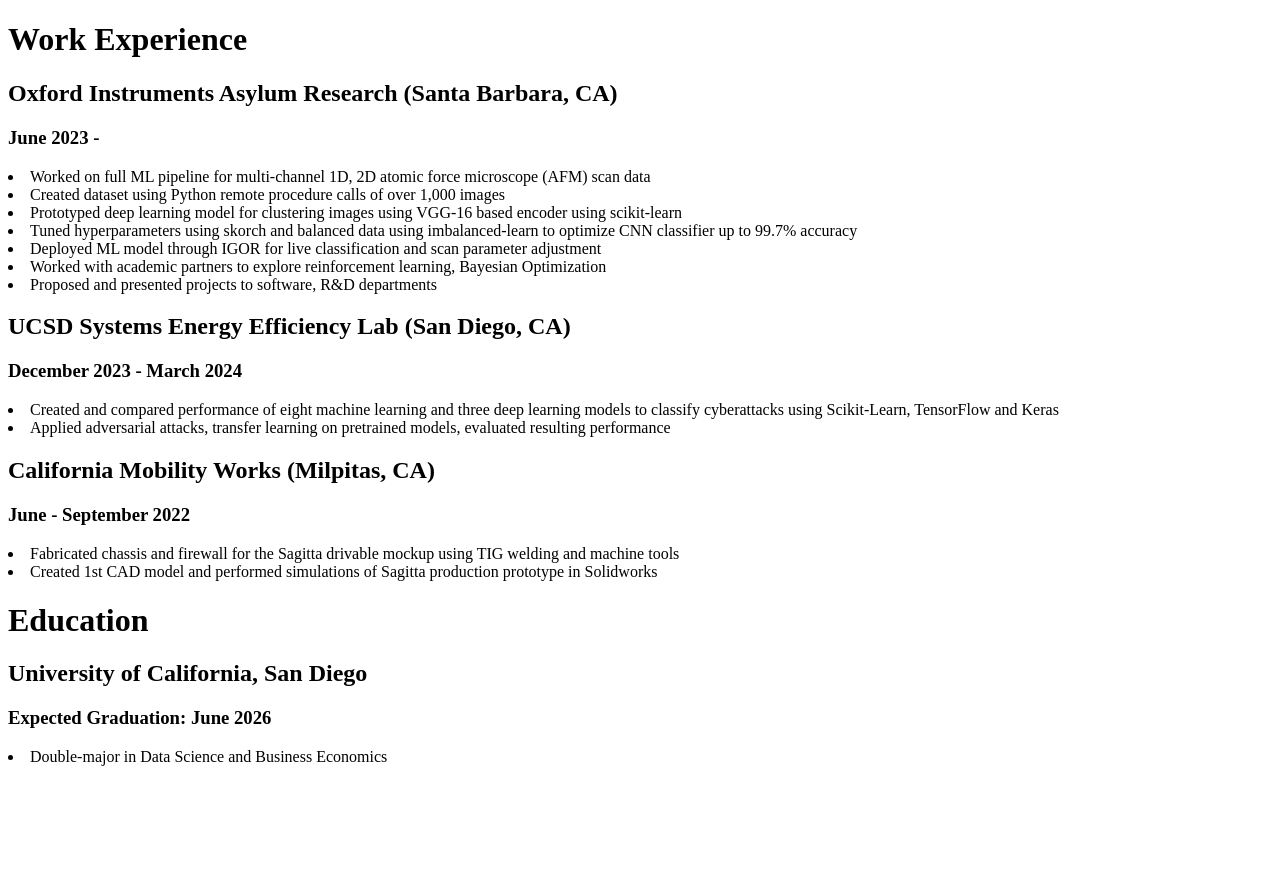
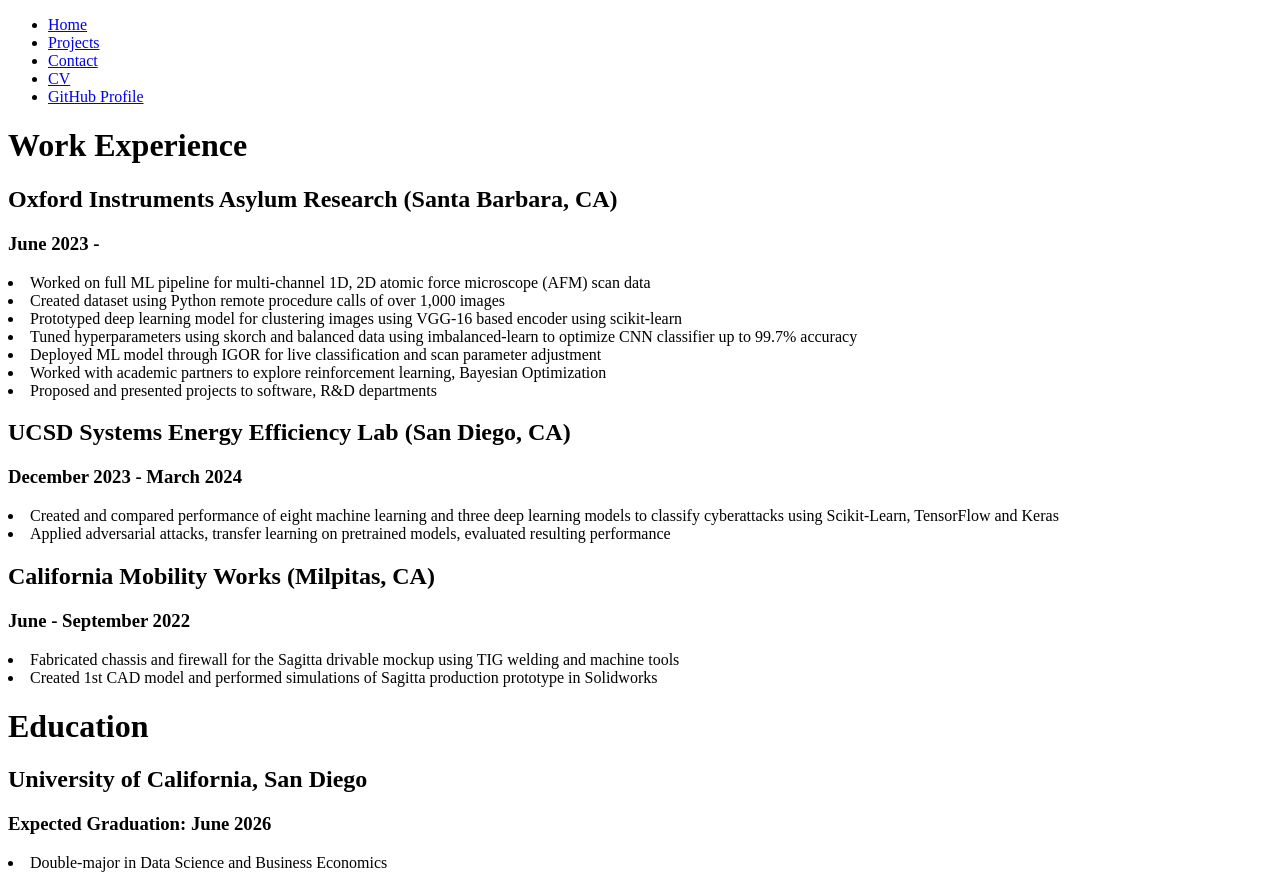
Before and after one commit to chriss-mo/DSC-106, a plain HTML site: page cv/index.html in a window 1280 px wide. Before the commit the page ends 800 px from the top, so only its background shows below. Drawn offline with Linux system fonts and the light colour scheme.

Commit message:
update all pages with new nav

```diff
--- a/cv/index.html
+++ b/cv/index.html
@@ -6,6 +6,15 @@
     <title>My Experience</title>
 </head>
 <body>
+    <nav>
+        <ul>
+          <li><a href="/index.html">Home</a></li>
+          <li><a href="/projects/">Projects</a></li>
+          <li><a href="/contact/">Contact</a></li>
+          <li><a href="/cv/">CV</a></li>
+          <li><a href="https://github.com/chriss-mo" target="_blank">GitHub Profile</a></li>
+        </ul>
+    </nav>
     <h1>Work Experience</h1>
     <section>
         <h2>Oxford Instruments Asylum Research (Santa Barbara, CA)</h2>
```
Also changed, not shown: contact/index.html (+4 -3 lines), projects/index.html (+3 -2 lines).
